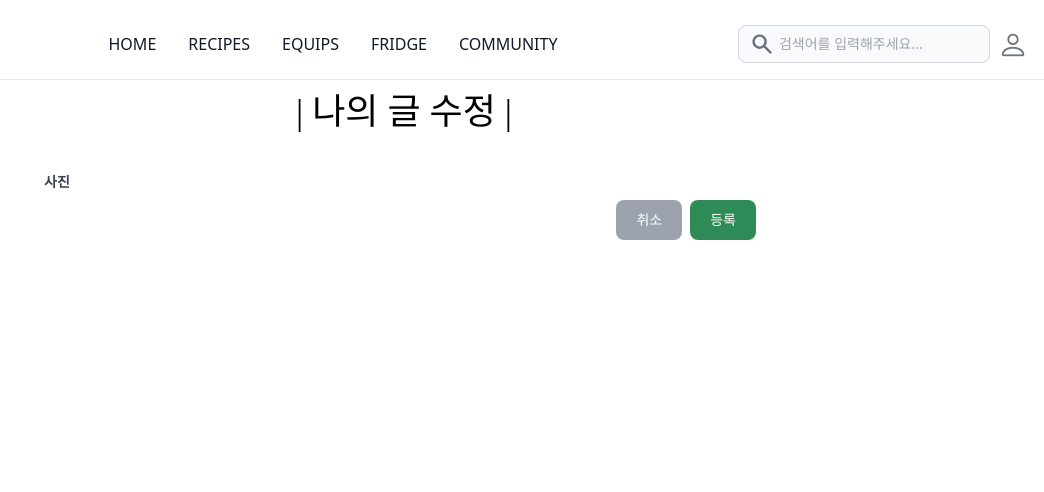
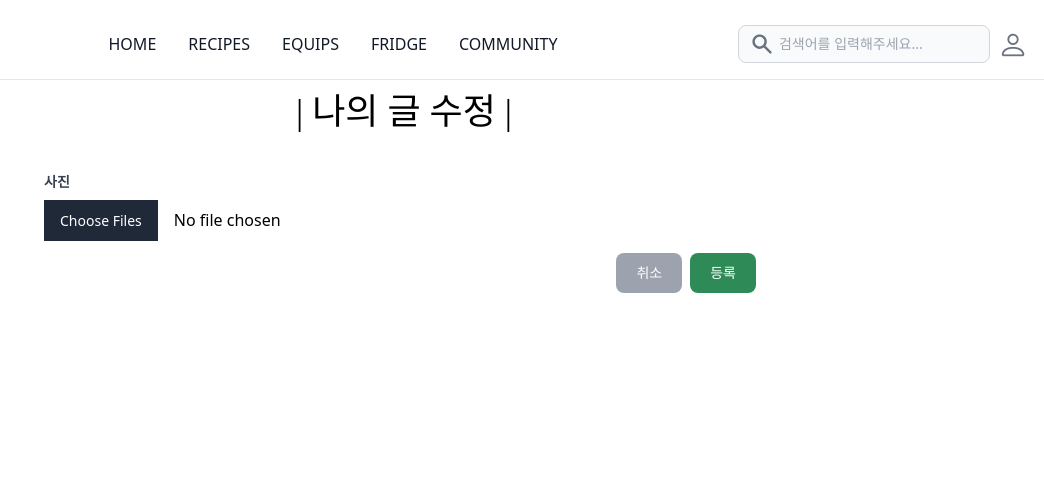
Before and after one commit to DT-HYUNJUN/recipes-share-site, a Django app: template communities/templates/communities/post_update.html in a window 1280 px wide. Shown: the part 193-685 px from the top of the page, without its empty margins (236-1280 px from the left). Run offline with Django 3.2, Linux system fonts and the light colour scheme; the template is opened without the code that fills it, so the values that code supplies are empty; some libraries are stand-ins or nearby versions; some web fonts are replaced.

Commit message:
[FIX] form templates

```diff
--- a/communities/templates/communities/post_create.html
+++ b/communities/templates/communities/post_create.html
@@ -14,12 +14,14 @@
     {% csrf_token %}
     {{ form|crispy }}
     <p class="block text-gray-700 text-sm font-bold mb-2">사진</p>
-    {{ imageform|crispy }}
+    <div id="div_id_image" class="mb-3">
+      <input type="file" name="image" multiple accept="image/*" class="fileinput" id="id_image">
+    </div>
     <div class="flex justify-end">
       <a href="{% url 'communities:post_list' %}">
         <button type="button" class="text-white bg-gray-400 hover:bg-gray-600 focus:ring-4 focus:ring-blue-300 font-medium rounded-lg text-sm px-5 py-2.5 mr-2 mb-2 dark:bg-blue-600 dark:hover:bg-blue-700 focus:outline-none dark:focus:ring-blue-800">취소</button>
       </a>
-      <button type="submit" class="text-white bg-[#2e8b57] hover:bg-[#3CB371] focus:ring-4 focus:ring-blue-300 font-medium rounded-lg text-sm px-5 py-2.5 mr-2 mb-2 dark:bg-blue-600 dark:hover:bg-blue-700 focus:outline-none dark:focus:ring-blue-800">등록</button>
+      <button type="submit" class="text-white bg-[#2e8b57] hover:bg-[#3CB371] focus:ring-4 focus:ring-blue-300 font-medium rounded-lg text-sm px-5 py-2.5 mr-2 mb-2 dark:bg-blue-600 dark:hover:bg-blue-700 focus:outline-none dark:focus:ring-blue-800 group-invalid:pointer-events-none group-invalid:opacity-30">등록</button>
     </div>
   </form>
 </div>
--- a/communities/templates/communities/post_update.html
+++ b/communities/templates/communities/post_update.html
@@ -10,8 +10,9 @@
 <h1 class="logo-font text-4xl text-center mt-3">| 나의 글 수정 |</h1>
 
 <div class="container mx-auto max-w-screen-md">
-  <form class="mt-10 px-6" action="{% url 'communities:update' post.pk %}" method="post" enctype="multipart/form-data">
+  <form class="mt-10 px-6 group" action="{% url 'communities:update' post.pk %}" method="post" enctype="multipart/form-data" novalidate>
     {% csrf_token %}
+    {% include 'error.html' %}
     {{ form|crispy }}
     <p class="block text-gray-700 text-sm font-bold mb-2">사진</p>
     {{ imageupdateformset.management_form }}
@@ -20,12 +21,14 @@
       {{ imageform|crispy }}
     </div>
     {% endfor %}
-    {{ imageaddform|crispy }}
+    <div id="div_id_image" class="mb-3">
+      <input type="file" name="image" multiple accept="image/*" class="fileinput" id="id_image">
+    </div>
     <div class="flex justify-end">
       <a href="{% url 'communities:detail' post.pk %}">
         <button type="button" class="text-white bg-gray-400 hover:bg-gray-600 focus:ring-4 focus:ring-blue-300 font-medium rounded-lg text-sm px-5 py-2.5 mr-2 mb-2 dark:bg-blue-600 dark:hover:bg-blue-700 focus:outline-none dark:focus:ring-blue-800">취소</button>
       </a>
-      <button type="submit" class="text-white bg-[#2e8b57] hover:bg-[#3CB371] focus:ring-4 focus:ring-blue-300 font-medium rounded-lg text-sm px-5 py-2.5 mr-2 mb-2 dark:bg-blue-600 dark:hover:bg-blue-700 focus:outline-none dark:focus:ring-blue-800">등록</button>
+      <button type="submit" class="text-white bg-[#2e8b57] hover:bg-[#3CB371] focus:ring-4 focus:ring-blue-300 font-medium rounded-lg text-sm px-5 py-2.5 mr-2 mb-2 dark:bg-blue-600 dark:hover:bg-blue-700 focus:outline-none dark:focus:ring-blue-800 group-invalid:pointer-events-none group-invalid:opacity-30">등록</button>
     </div>
   </form>
 </div>
--- a/recipes/templates/recipes/recipe_create.html
+++ b/recipes/templates/recipes/recipe_create.html
@@ -11,7 +11,7 @@
 {% block content %}
 <div class="container mx-auto max-w-screen-xl px-3">
   <h1 class="logo-font text-4xl text-center my-10">| 레시피 작성 |</h1>
-  <form id="form-container" class="mt-4" action="{% url 'recipes:recipe_create' %}" method="POST" enctype="multipart/form-data" novalidate>
+  <form id="form-container" class="mt-4 group" action="{% url 'recipes:recipe_create' %}" method="POST" enctype="multipart/form-data" novalidate>
     <div class="border p-5 rounded-lg">
       {% csrf_token %}
       {{ form.media }}
--- a/recipes/templates/recipes/recipe_update.html
+++ b/recipes/templates/recipes/recipe_update.html
@@ -11,7 +11,7 @@
 {% block content %}
 <div class="container mx-auto max-w-screen-xl px-3">
   <h1 class="logo-font text-4xl text-center my-10">| 레시피 수정 |</h1>
-  <form id="form-container" class="mt-4" action="{% url 'recipes:recipe_update' recipe.pk %}" method="POST" enctype="multipart/form-data" novalidate>
+  <form id="form-container" class="mt-4 group" action="{% url 'recipes:recipe_update' recipe.pk %}" method="POST" enctype="multipart/form-data" novalidate>
     <div class="border p-5 rounded-lg">
       {% csrf_token %}
       {{ form.media }}
```
